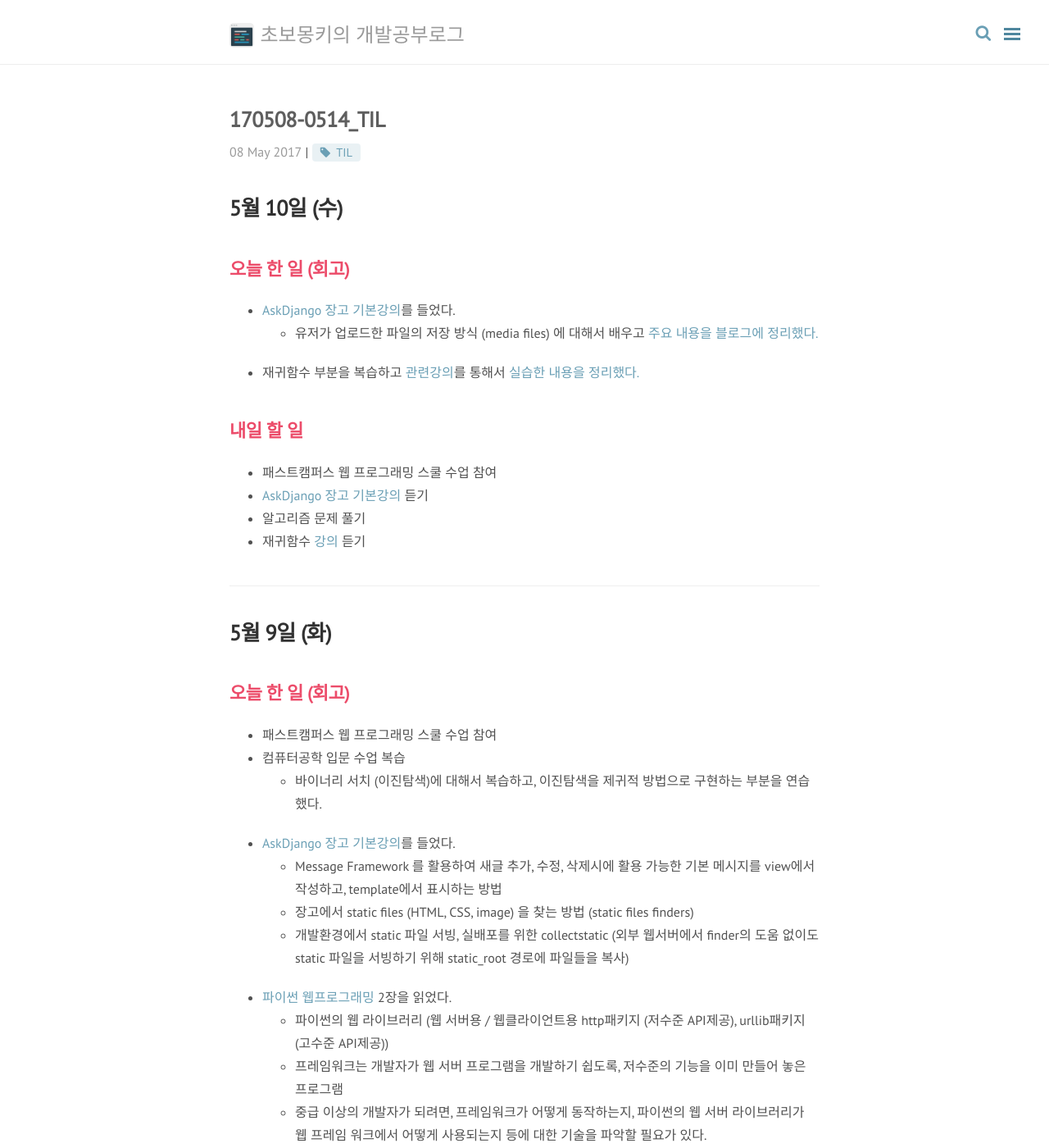
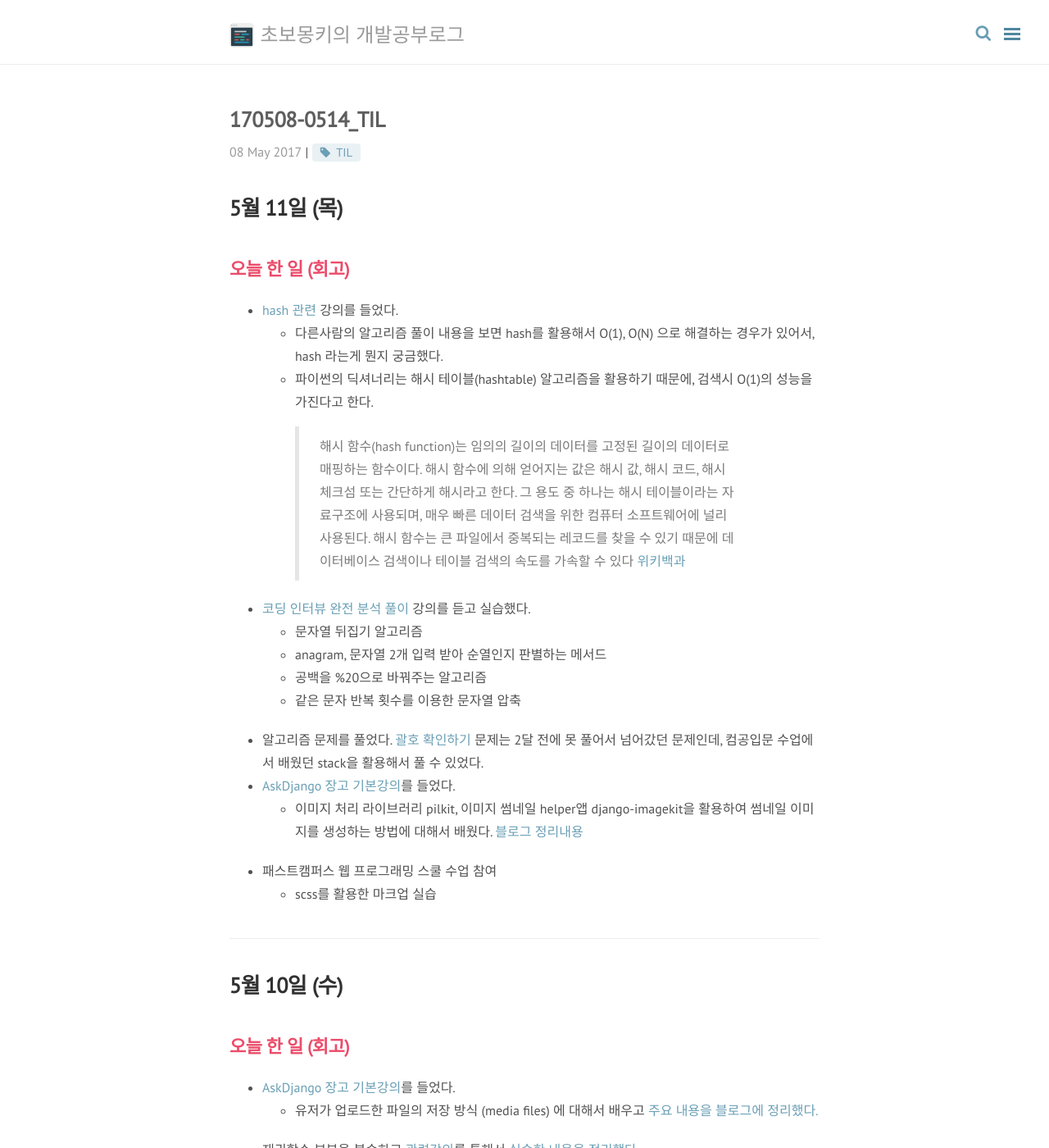
Before and after one commit to wayhome25/wayhome25.github.io, a Jekyll site: the page built from _posts/TIL(Today I Learned)/2017-05-08-05-14-TIL.md, in a window 1280 px wide and 1400 px high. Shown: the whole window at 82% size. Built offline with Jekyll 4.4.1, drawn with Linux system fonts in a browser that asks for light colours; nearby versions of some CDN libraries; comment, search, counter and statistics services are not loaded.

Commit message:
add blog post

```diff
--- a/_posts/TIL(Today I Learned)/2017-05-08-05-14-TIL.md
+++ b/_posts/TIL(Today I Learned)/2017-05-08-05-14-TIL.md
@@ -6,6 +6,27 @@ permalink: /til/:year/:month/:day/:title/
 tags: [TIL]
 comments: true
 ---
+# 5월 11일 (목)
+
+## 오늘 한 일 (회고)
+- [hash 관련](https://www.youtube.com/watch?v=NVSGxL6nqJc) 강의를 들었다.
+  - 다른사람의 알고리즘 풀이 내용을 보면 hash를 활용해서 O(1), O(N) 으로 해결하는 경우가 있어서, hash 라는게 뭔지 궁금했다.
+  - 파이썬의 딕셔너리는 해시 테이블(hashtable) 알고리즘을 활용하기 때문에, 검색시 O(1)의 성능을 가진다고 한다.
+  > 해시 함수(hash function)는 임의의 길이의 데이터를 고정된 길이의 데이터로 매핑하는 함수이다. 해시 함수에 의해 얻어지는 값은 해시 값, 해시 코드, 해시 체크섬 또는 간단하게 해시라고 한다. 그 용도 중 하나는 해시 테이블이라는 자료구조에 사용되며, 매우 빠른 데이터 검색을 위한 컴퓨터 소프트웨어에 널리 사용된다. 해시 함수는 큰 파일에서 중복되는 레코드를 찾을 수 있기 때문에 데이터베이스 검색이나 테이블 검색의 속도를 가속할 수 있다 [위키백과](https://ko.wikipedia.org/wiki/%ED%95%B4%EC%8B%9C_%ED%95%A8%EC%88%98)
+
+- [코딩 인터뷰 완전 분석 풀이](https://www.inflearn.com/course/%EC%BD%94%EB%94%A9-%EC%9D%B8%ED%84%B0%EB%B7%B0-%EC%99%84%EC%A0%84-%EB%B6%84%EC%84%9D-%ED%92%80%EC%9D%B4-%ED%8C%8C%EC%9D%B4%EC%8D%AC/) 강의를 듣고 실습했다.
+	- 문자열 뒤집기 알고리즘
+	- anagram, 문자열 2개 입력 받아 순열인지 판별하는 메서드
+	- 공백을 %20으로 바꿔주는 알고리즘
+	- 같은 문자 반복 횟수를 이용한 문자열 압축
+- 알고리즘 문제를 풀었다. [괄호 확인하기](https://wayhome25.github.io/algorithm/2017/05/11/is-pair/) 문제는 2달 전에 못 풀어서 넘어갔던 문제인데, 컴공입문 수업에서 배웠던 stack을 활용해서 풀 수 있었다.
+- [AskDjango 장고 기본강의](https://nomade.kr/vod/django/)를 들었다.
+	- 이미지 처리 라이브러리 pilkit, 이미지 썸네일 helper앱 django-imagekit을 활용하여 썸네일 이미지를 생성하는 방법에 대해서 배웠다. [블로그 정리내용](https://wayhome25.github.io//django/2017/05/11/image-thumbnail/)
+- 패스트캠퍼스 웹 프로그래밍 스쿨 수업 참여
+	- scss를 활용한 마크업 실습
+
+---
+
 # 5월 10일 (수)
 
 ## 오늘 한 일 (회고)
```
Also changed, not shown: _posts/Django/2017-05-11-image-thumbnail.md (added, +118 -0 lines), _posts/algorithm/2017-05-11-is-pair.md (added, +38 -0 lines), _posts/algorithm/2017-05-11-is-palindrom.md (added, +42 -0 lines).
